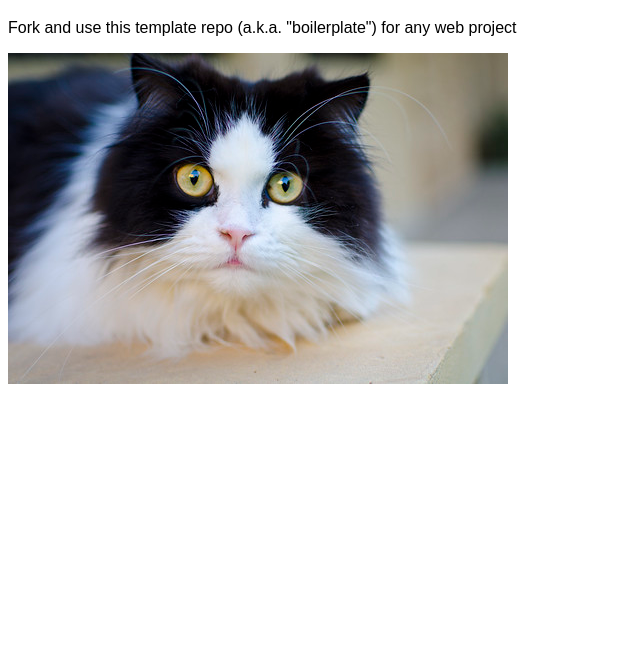
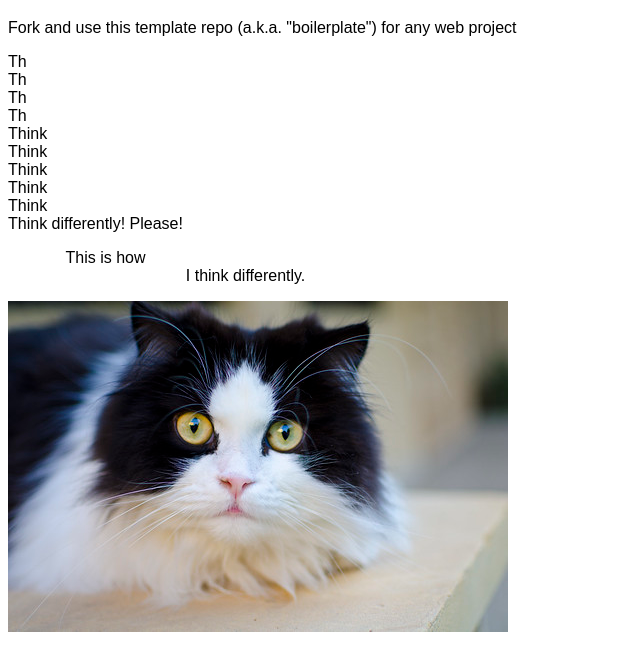
Before and after one commit to JackDeGregori/manifesto, a plain HTML site: page index.html in a window 1280 px wide. Shown: the part 61-732 px from the top of the page, without its empty margins (0-640 px from the left). Drawn offline with Linux system fonts and the light colour scheme.

Commit message:
Update index.html

```diff
--- a/index.html
+++ b/index.html
@@ -9,6 +9,19 @@
 
 	<h1>different</h1>
 	<p>Fork and use this template repo (a.k.a. "boilerplate") for any web project</p>
+	<div>Th</div>
+	<div>Th</div>
+	<div>Th</div>
+	<div>Th</div>
+	<div>Think</div>
+	<div>Think</div>
+	<div>Think</div>
+	<div>Think</div>
+	<div>Think</div>
+	<div>Think differently! <span>Please!</span> </div>
+	<pre>             This is how
+	                                I think differently.           </pre>
+
 	<img src="assets/img/cat.jpg" alt="">
 
 	<script src="./assets/js/main.js"></script>
```
